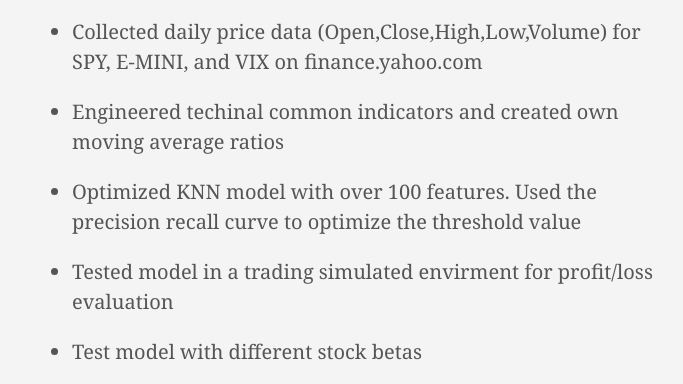
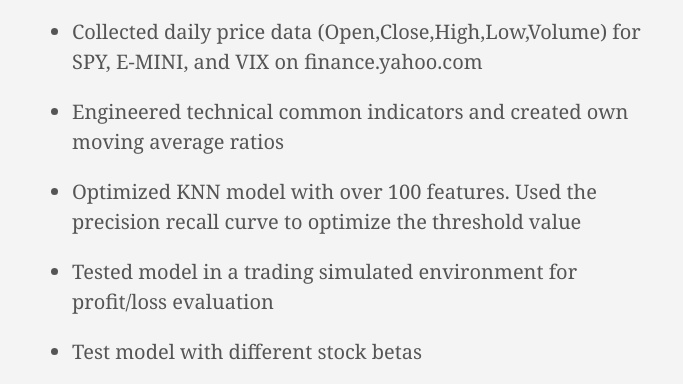
Before and after one commit to jacobh310/Jacob_Portfolio, a plain HTML site: page post/project-1/index.html in a window 1280 px wide. Shown: the part 1043-1427 px from the top of the page, without its empty margins (112-795 px from the left). Drawn offline with Linux system fonts and the light colour scheme.

Commit message:
Update index.html

```diff
--- a/post/project-1/index.html
+++ b/post/project-1/index.html
@@ -192,13 +192,13 @@
 <p>Collected daily price data (Open,Close,High,Low,Volume) for SPY, E-MINI, and VIX on finance.yahoo.com</p>
 </li>
 <li>
-<p>Engineered techinal common indicators and created own moving average ratios</p>
+<p>Engineered technical common indicators and created own moving average ratios</p>
 </li>
 <li>
 <p>Optimized KNN model with over 100 features. Used the precision recall curve to optimize the threshold value</p>
 </li>
 <li>
-<p>Tested model in a trading simulated envirment for profit/loss evaluation</p>
+<p>Tested model in a trading simulated environment for profit/loss evaluation</p>
 </li>
 <li>
 <p>Test model with different stock betas</p>
```
